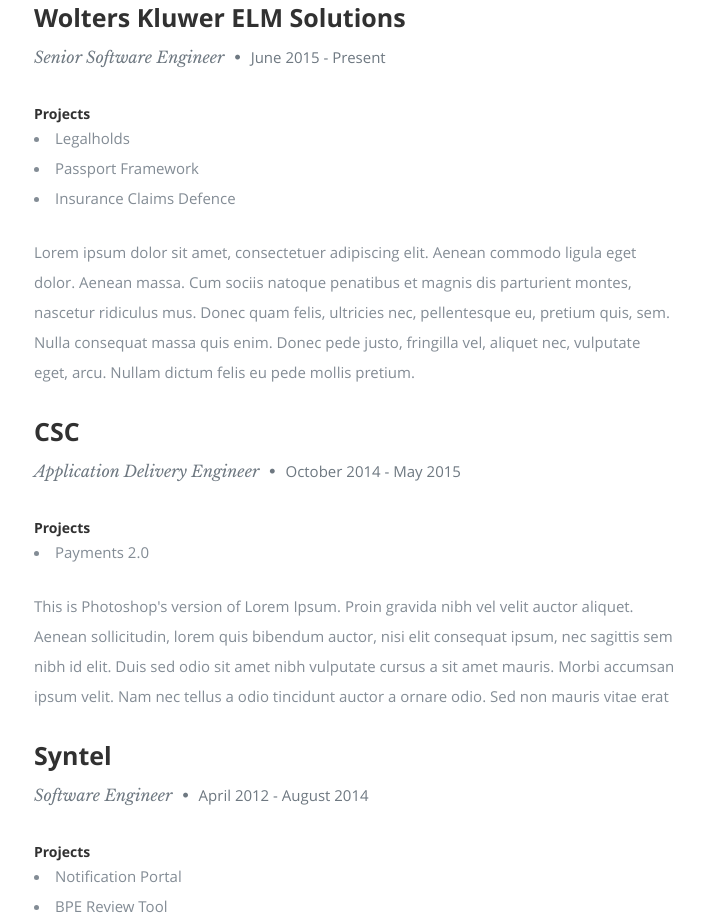
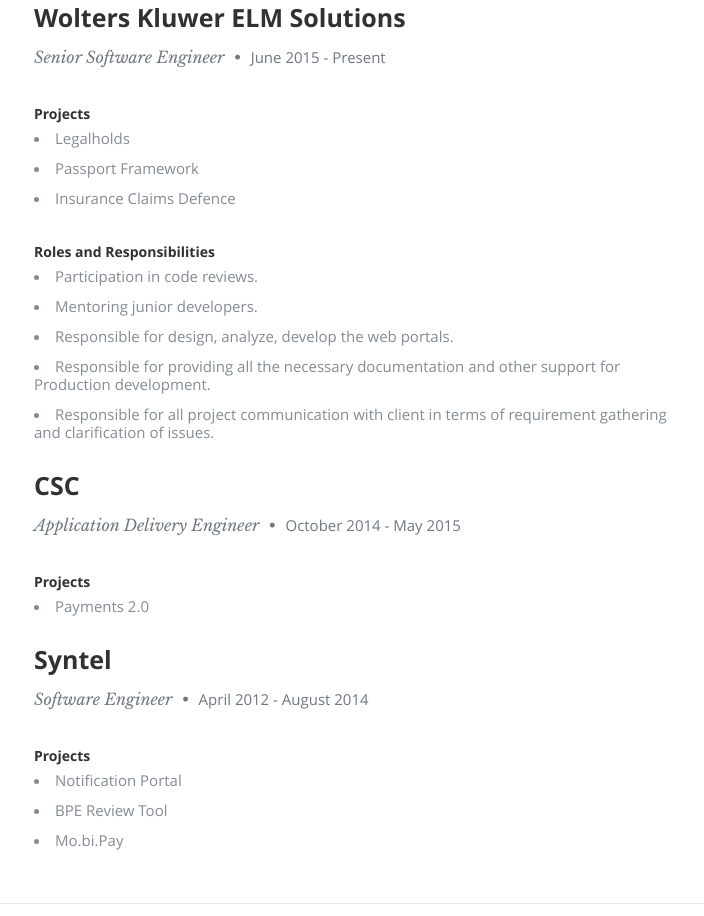
Before and after one commit to clalam/myresume, a plain HTML site: page index.html in a window 1280 px wide. Shown: the part 1884-2800 px from the top of the page, without its empty margins (371-1075 px from the left). Drawn offline with nearby package versions, Linux system fonts and the light colour scheme.

Commit message:
updating proj details

```diff
--- a/index.html
+++ b/index.html
@@ -54,7 +54,7 @@
 
       <div class="row banner">
          <div class="banner-text">
-            <h1 class="responsive-headline">I'm Chakravarthi Lalam.</h1>
+            <h1 class="responsive-headline">Chakravarti Lalam</h1>
             <h3>I'm a <span>Full Stack Developer</span> with 7+ years of rich work experience in the domain of Java Development & Support, currently working at Wolters Kluwer Elm Solutions, Chennai. Let's <a class="smoothscroll" href="#about">start scrolling</a>
             and learn more <a class="smoothscroll" href="#about">about me</a>.</h3>
             <hr />
@@ -103,8 +103,8 @@
 						   <span>2-1-44/12E, Varahali Peta,<br>
 						         Peddapuram, E.G.Dist, AP- 533437
                      </span><br>
-						   <span>(+91) 996 243 2345</span><br>
-                     <span>nitish.lalam@live.com</span>
+						   <span>Mobile: <a href = "tel: +919962432345">(+91) 996 243 2345</a></span><br>
+                     <span>Email: <a href = "mailto: nitish.lalam@gmail.com">nitish.lalam@gmail.com</a></span>
 					   </p>
 
                </div>
@@ -195,10 +195,12 @@
                   </p>
 
                   <p>
-                  Lorem ipsum dolor sit amet, consectetuer adipiscing elit. Aenean commodo ligula eget dolor. Aenean massa.
-                  Cum sociis natoque penatibus et magnis dis parturient montes, nascetur ridiculus mus. Donec quam felis,
-                  ultricies nec, pellentesque eu, pretium quis, sem. Nulla consequat massa quis enim.
-                  Donec pede justo, fringilla vel, aliquet nec, vulputate eget, arcu. Nullam dictum felis eu pede mollis pretium.
+                     <h6>Roles and Responsibilities</h6>
+                     <li>Participation in code reviews.</li>
+                     <li>Mentoring junior developers.</li>
+                     <li>Responsible for design, analyze, develop the web portals.</li>
+                     <li>Responsible for providing all the necessary documentation and other support for Production development.</li>
+                     <li>Responsible for all project communication with client in terms of requirement gathering and clarification of issues.</li>
                   </p>
 
                </div>
@@ -217,13 +219,6 @@
                      <li>Payments 2.0</li>
                   </p>
 
-                  <p>
-                  This is Photoshop's version  of Lorem Ipsum. Proin gravida nibh vel velit auctor aliquet.
-                  Aenean sollicitudin, lorem quis bibendum auctor, nisi elit consequat ipsum, nec sagittis sem
-                  nibh id elit. Duis sed odio sit amet nibh vulputate cursus a sit amet mauris. Morbi accumsan
-                  ipsum velit. Nam nec tellus a odio tincidunt auctor a ornare odio. Sed non  mauris vitae erat
-                  </p>
-
                </div>
 
             </div> <!-- item end -->
@@ -240,13 +235,6 @@
                      <li>Notification Portal</li>
                      <li>BPE Review Tool</li>
                      <li>Mo.bi.Pay</li>
-                  </p>
-
-                  <p>
-                  This is Photoshop's version  of Lorem Ipsum. Proin gravida nibh vel velit auctor aliquet.
-                  Aenean sollicitudin, lorem quis bibendum auctor, nisi elit consequat ipsum, nec sagittis sem
-                  nibh id elit. Duis sed odio sit amet nibh vulputate cursus a sit amet mauris. Morbi accumsan
-                  ipsum velit. Nam nec tellus a odio tincidunt auctor a ornare odio. Sed non  mauris vitae erat
                   </p>
 
                </div>
@@ -309,7 +297,7 @@
          <div class="twelve columns">
 
             <ul class="copyright">
-               <li>Kindly Reach me @ <i>nitish.lalam@live.com</i> or <i>(+91) 996 243 2345</i></li>
+               <li>Kindly Reach me @<i><a href = "mailto: nitish.lalam@gmail.com">nitish.lalam@gmail.com</a></i> or <i><a href = "tel: +919962432345">(+91) 996 243 2345</a></i></li>
             </ul>
 
          </div>
```
